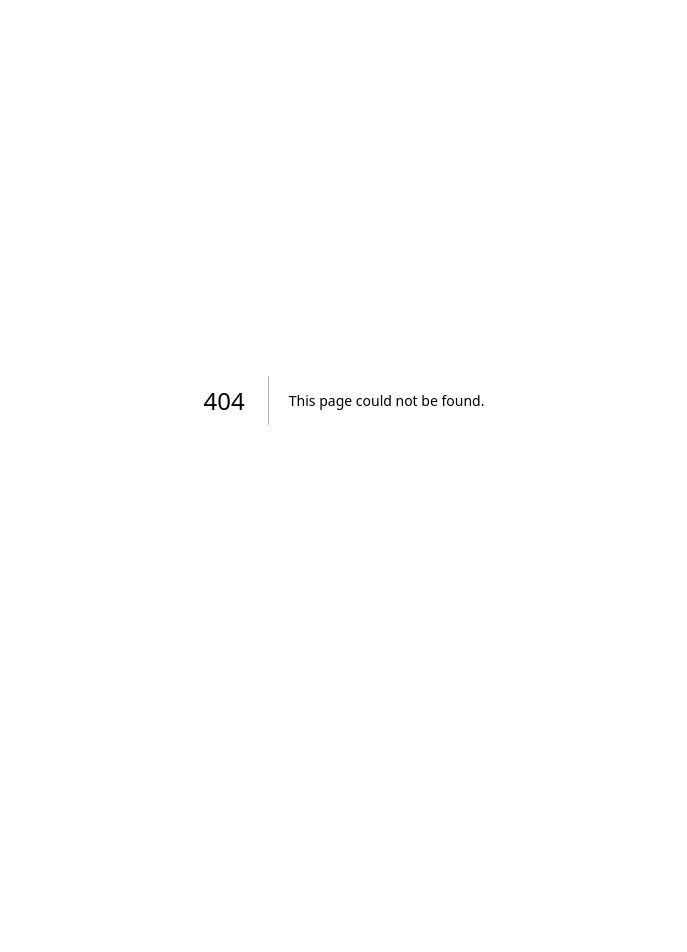
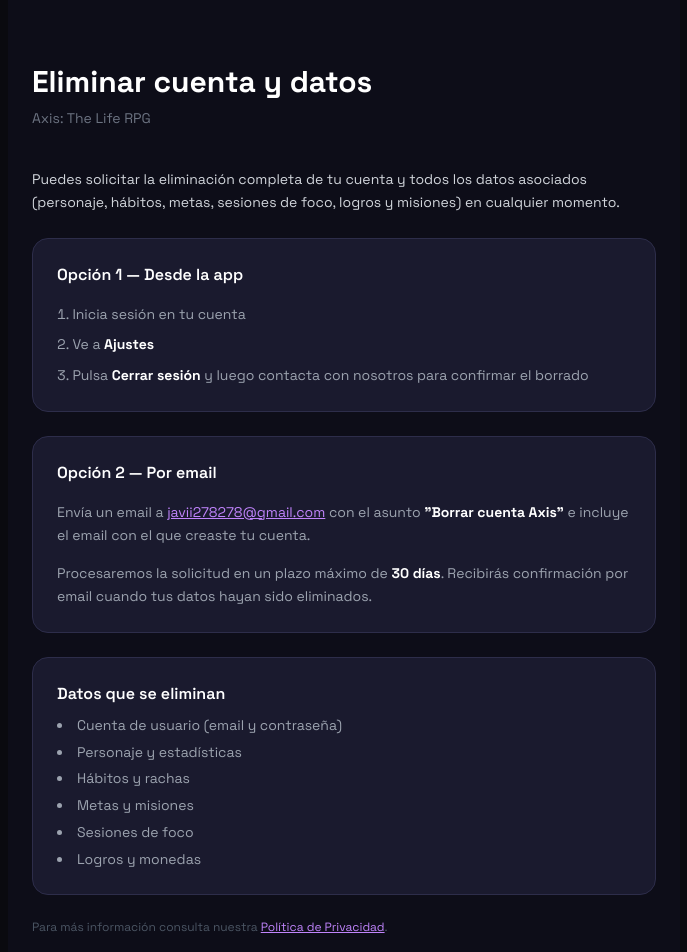
Before and after one commit to javii278/axis-life-rpg, a Next.js app in the folder frontend/: page /delete-account in a window 1280 px wide. Before the commit this address had no page. Shown: the top 952 px of the page, without its empty margins (296-983 px from the left). Before the commit the page ends 800 px from the top, so only its background shows below. Built offline with nearby package versions, Linux system fonts and the light colour scheme.

Commit message:
feat: AdSense integration + assetlinkaas.json

```diff
--- /dev/null
+++ b/frontend/app/delete-account/page.tsx
@@ -0,0 +1,69 @@
+import Link from "next/link";
+
+export const metadata = {
+  title: "Borrar cuenta — Axis: The Life RPG",
+  description: "Solicita la eliminación de tu cuenta y datos personales de Axis.",
+};
+
+export default function DeleteAccountPage() {
+  return (
+    <div className="min-h-screen bg-[#0d0d18] text-gray-300 px-6 py-16 max-w-2xl mx-auto">
+      <h1 className="text-3xl font-bold text-white mb-2">Eliminar cuenta y datos</h1>
+      <p className="text-gray-500 text-sm mb-10">Axis: The Life RPG</p>
+
+      <section className="space-y-6 text-sm leading-relaxed">
+        <p>
+          Puedes solicitar la eliminación completa de tu cuenta y todos los datos asociados
+          (personaje, hábitos, metas, sesiones de foco, logros y misiones) en cualquier momento.
+        </p>
+
+        <div className="bg-[#1a1a2e] border border-[#2d2d4a] rounded-2xl p-6 space-y-4">
+          <h2 className="text-white font-semibold text-base">Opción 1 — Desde la app</h2>
+          <ol className="list-decimal list-inside space-y-2 text-gray-400">
+            <li>Inicia sesión en tu cuenta</li>
+            <li>Ve a <strong className="text-white">Ajustes</strong></li>
+            <li>Pulsa <strong className="text-white">Cerrar sesión</strong> y luego contacta con nosotros para confirmar el borrado</li>
+          </ol>
+        </div>
+
+        <div className="bg-[#1a1a2e] border border-[#2d2d4a] rounded-2xl p-6 space-y-4">
+          <h2 className="text-white font-semibold text-base">Opción 2 — Por email</h2>
+          <p className="text-gray-400">
+            Envía un email a{" "}
+            <a
+              href="mailto:javii278278@gmail.com"
+              className="text-purple-400 hover:text-purple-300 underline"
+            >
+              javii278278@gmail.com
+            </a>{" "}
+            con el asunto <strong className="text-white">"Borrar cuenta Axis"</strong> e incluye
+            el email con el que creaste tu cuenta.
+          </p>
+          <p className="text-gray-400">
+            Procesaremos la solicitud en un plazo máximo de <strong className="text-white">30 días</strong>.
+            Recibirás confirmación por email cuando tus datos hayan sido eliminados.
+          </p>
+        </div>
+
+        <div className="bg-[#1a1a2e] border border-[#2d2d4a] rounded-2xl p-6 space-y-2">
+          <h2 className="text-white font-semibold text-base">Datos que se eliminan</h2>
+          <ul className="list-disc list-inside space-y-1 text-gray-400">
+            <li>Cuenta de usuario (email y contraseña)</li>
+            <li>Personaje y estadísticas</li>
+            <li>Hábitos y rachas</li>
+            <li>Metas y misiones</li>
+            <li>Sesiones de foco</li>
+            <li>Logros y monedas</li>
+          </ul>
+        </div>
+
+        <p className="text-gray-600 text-xs">
+          Para más información consulta nuestra{" "}
+          <Link href="/privacy" className="text-purple-400 hover:text-purple-300 underline">
+            Política de Privacidad
+          </Link>.
+        </p>
+      </section>
+    </div>
+  );
+}
```
